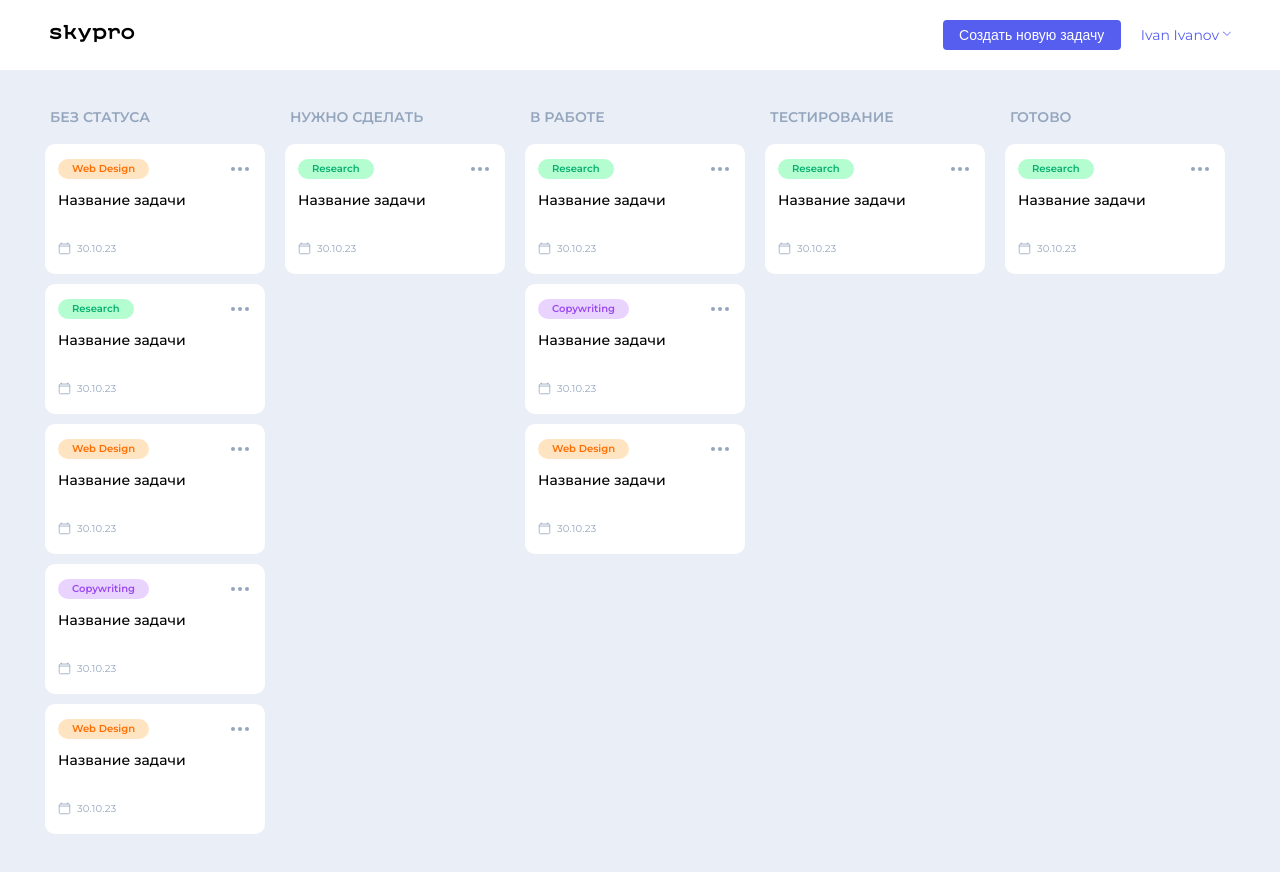
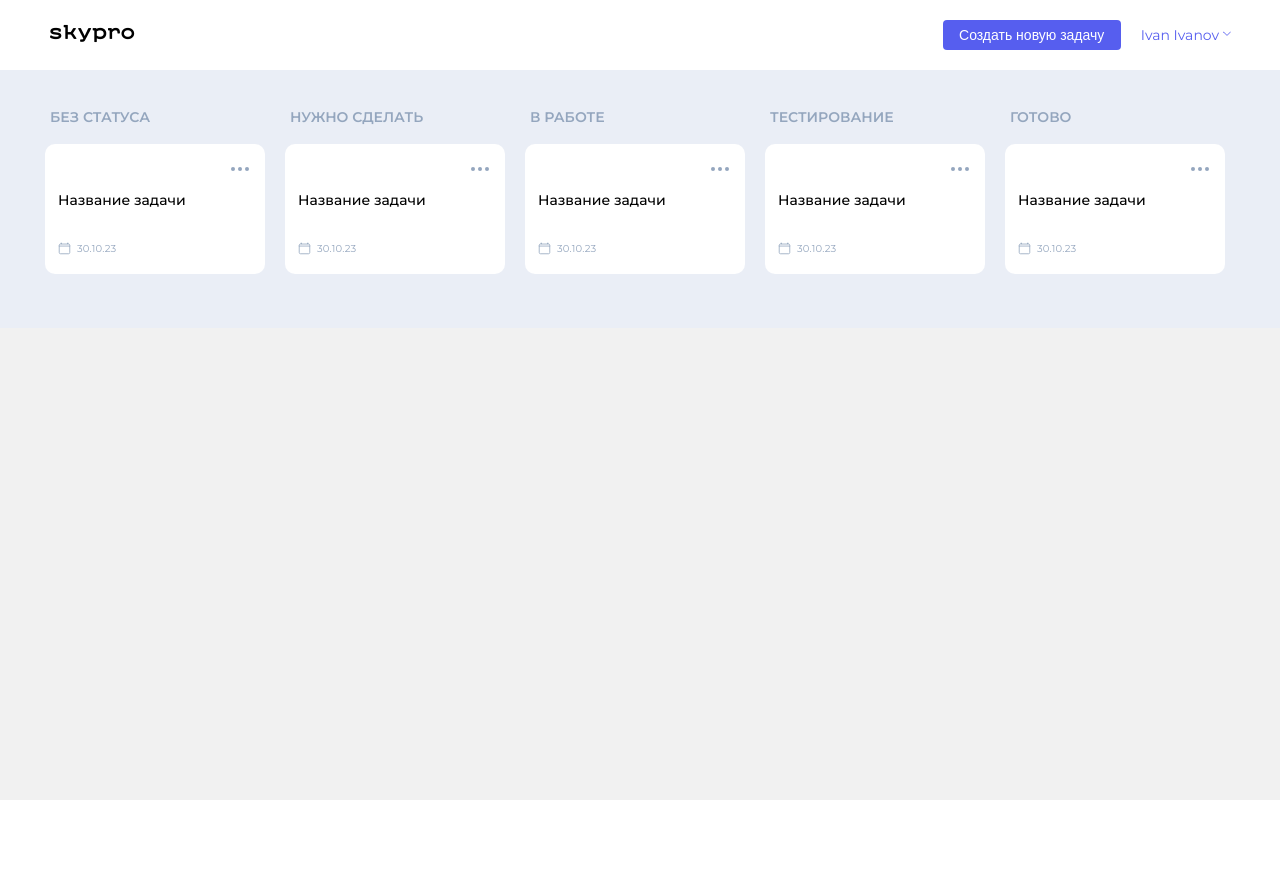
Before and after one commit to kirlchik-tech/skypro-kanban-, a React (Vite) app: page / in a window 1280 px wide. Shown: the top 872 px of the page. After the commit the page ends 800 px from the top, so only its background shows below. Built offline with nearby package versions, Linux system fonts and the light colour scheme.

Commit message:
Сделал загрузку для сайта,  отрисовал карточки

```diff
--- a/src/App.css
+++ b/src/App.css
@@ -1472,3 +1472,18 @@ body {
     border-right-color: var(--border);
   }
 }
+
+.loader-container {
+  width: 100%;
+  height: 80vh; /* Занимает почти весь экран */
+  display: flex;
+  justify-content: center;
+  align-items: center;
+}
+
+.loader-text {
+  font-size: 24px;
+  font-weight: 700;
+  color: #33399b; /* Цвет в стиле твоего проекта */
+  text-transform: uppercase;
+}
--- a/src/App.jsx
+++ b/src/App.jsx
@@ -1,22 +1,40 @@
-import React from "react";
+import React, { useState, useEffect } from "react";
 import Header from "./components/Header/Header";
 import Main from "./components/Main/Main";
 import PopNewCard from "./components/PopNewCard/PopNewCard";
 import PopBrowse from "./components/PopBrowse/PopBrowse";
 import PopUser from "./components/PopUser/PopUser";
+import { cardList } from "./data";
 import "./App.css";
 
 function App() {
+  const [cards, setCards] = useState(cardList);
+  const [isLoading, setIsLoading] = useState(true);
+
+  // Теперь эта часть будет работать без ошибок
+  useEffect(() => {
+    const timer = setTimeout(() => {
+      setIsLoading(false);
+    }, 2000);
+
+    return () => clearTimeout(timer);
+  }, []);
+
   return (
-    <>
     <div className="wrapper">
       <PopUser />
       <PopNewCard />
       <PopBrowse />
       <Header />
-        <Main />
+
+      {isLoading ? (
+        <div className="loader-container">
+          <h1 className="loader-text">Данные загружаются...</h1>
         </div>
-    </>
+      ) : (
+        <Main cards={cards} />
+      )}
+    </div>
   );
 }
 
--- a/src/components/Header/Header.jsx
+++ b/src/components/Header/Header.jsx
@@ -1,6 +1,13 @@
-import React from "react";
+import React, { useState } from "react";
 
 const Header = () => {
+  const [isOpen, setIsOpen] = useState(false);
+
+  const togglePopup = (e) => {
+    e.preventDefault();
+    setIsOpen(!isOpen);
+  };
+
   return (
     <header className="header">
       <div className="container">
@@ -19,12 +26,13 @@ const Header = () => {
             <button className="header__btn-main-new _hover01" id="btnMainNew">
               <a href="#popNewCard">Создать новую задачу</a>
             </button>
-            <a href="#user-set-target" className="header__user _hover02">
+            <a href="#" className="header__user _hover02" onClick={togglePopup}>
               Ivan Ivanov
             </a>
             <div
               className="header__pop-user-set pop-user-set"
               id="user-set-target"
+              style={{ display: isOpen ? "block" : "none" }}
             >
               <p className="pop-user-set__name">Ivan Ivanov</p>
               <p className="pop-user-set__mail">ivan.ivanov@gmail.com</p>
--- a/src/components/Main/Main.jsx
+++ b/src/components/Main/Main.jsx
@@ -1,109 +1,26 @@
 import React from "react";
 import Column from "../Column/Column";
 
-// *ветка main*
-const Main = () => {
-  const columnsData = [
-    {
-      title: "Без статуса",
-      cards: [
-        {
-          theme: "Web Design",
-          themeColor: "orange",
-          title: "Название задачи",
-          date: "30.10.23",
-        },
-        {
-          theme: "Research",
-          themeColor: "green",
-          title: "Название задачи",
-          date: "30.10.23",
-        },
-        {
-          theme: "Web Design",
-          themeColor: "orange",
-          title: "Название задачи",
-          date: "30.10.23",
-        },
-        {
-          theme: "Copywriting",
-          themeColor: "purple",
-          title: "Название задачи",
-          date: "30.10.23",
-        },
-        {
-          theme: "Web Design",
-          themeColor: "orange",
-          title: "Название задачи",
-          date: "30.10.23",
-        },
-      ],
-    },
-    {
-      title: "Нужно сделать",
-      cards: [
-        {
-          theme: "Research",
-          themeColor: "green",
-          title: "Название задачи",
-          date: "30.10.23",
-        },
-      ],
-    },
-    {
-      title: "В работе",
-      cards: [
-        {
-          theme: "Research",
-          themeColor: "green",
-          title: "Название задачи",
-          date: "30.10.23",
-        },
-        {
-          theme: "Copywriting",
-          themeColor: "purple",
-          title: "Название задачи",
-          date: "30.10.23",
-        },
-        {
-          theme: "Web Design",
-          themeColor: "orange",
-          title: "Название задачи",
-          date: "30.10.23",
-        },
-      ],
-    },
-    {
-      title: "Тестирование",
-      cards: [
-        {
-          theme: "Research",
-          themeColor: "green",
-          title: "Название задачи",
-          date: "30.10.23",
-        },
-      ],
-    },
-    {
-      title: "Готово",
-      cards: [
-        {
-          theme: "Research",
-          themeColor: "green",
-          title: "Название задачи",
-          date: "30.10.23",
-        },
-      ],
-    },
-  ];
+const statusList = [
+  "Без статуса",
+  "Нужно сделать",
+  "В работе",
+  "Тестирование",
+  "Готово",
+];
 
+const Main = ({ cards }) => {
   return (
     <main className="main">
       <div className="container">
         <div className="main__block">
           <div className="main__content">
-            {columnsData.map((column, index) => (
-              <Column key={index} title={column.title} cards={column.cards} />
+            {statusList.map((status) => (
+              <Column
+                key={status}
+                title={status}
+                cards={cards.filter((card) => card.status === status)}
+              />
             ))}
           </div>
         </div>
--- /dev/null
+++ b/src/data.js
@@ -0,0 +1,37 @@
+export const cardList = [
+  {
+    id: 1,
+    topic: "Web Design",
+    title: "Название задачи",
+    date: "30.10.23",
+    status: "Без статуса",
+  },
+  {
+    id: 2,
+    topic: "Research",
+    title: "Название задачи",
+    date: "30.10.23",
+    status: "Нужно сделать",
+  },
+  {
+    id: 3,
+    topic: "Web Design",
+    title: "Название задачи",
+    date: "30.10.23",
+    status: "В работе",
+  },
+  {
+    id: 4,
+    topic: "Copywriting",
+    title: "Название задачи",
+    date: "30.10.23",
+    status: "Тестирование",
+  },
+  {
+    id: 5,
+    topic: "Research",
+    title: "Название задачи",
+    date: "30.10.23",
+    status: "Готово",
+  },
+];
```
Lines whose indentation alone changed are shown as unchanged.
